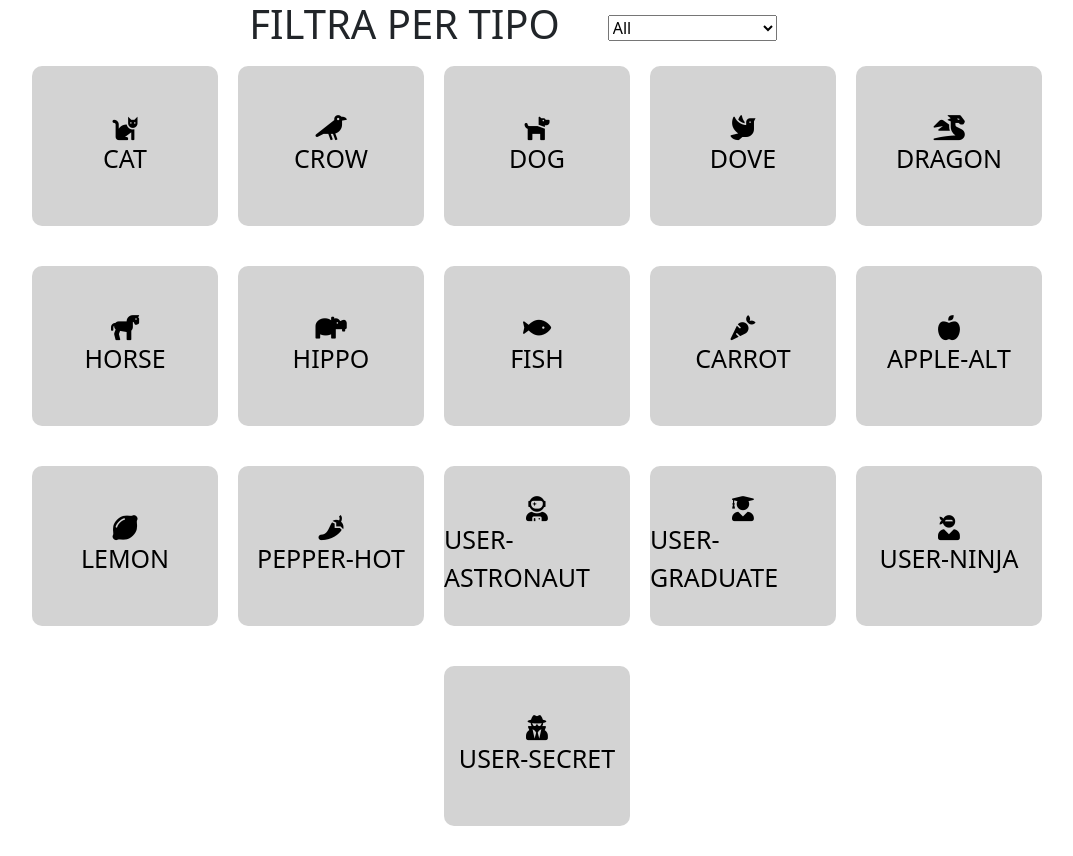
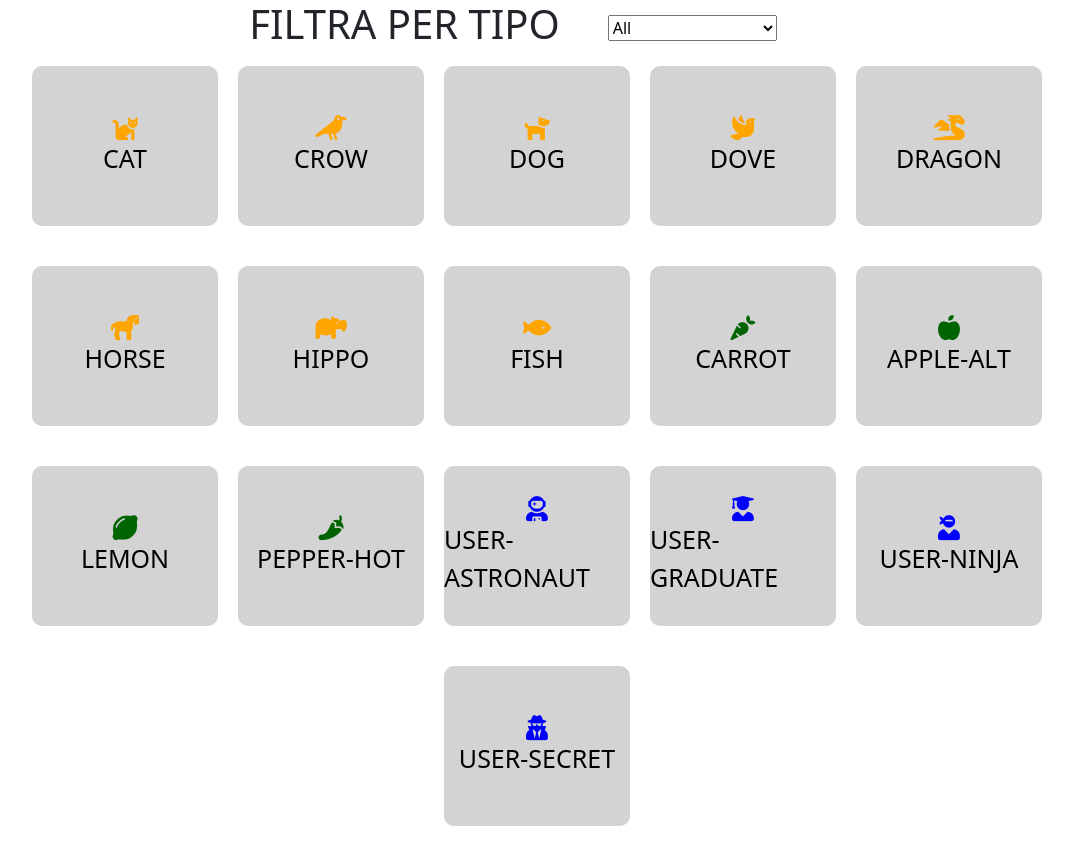
Before and after one commit to G-Salis/js-es6-icons, a plain HTML site: page index.html in a window 1280 px wide. Shown: the whole page, without its empty margins (103-1176 px from the left). Drawn offline with nearby package versions, Linux system fonts and the light colour scheme.

Commit message:
milestone2

```diff
--- a/css/style.css
+++ b/css/style.css
@@ -21,9 +21,22 @@
   }
 
 
+
 .container{
     display: flex;
     flex-wrap: wrap;
     justify-content: center;
 
   }
+
+  .orange{
+    color: orange;
+  }
+
+  .green{
+    color: darkgreen;
+  }
+
+  .blue{
+    color: blue;
+  }
--- a/js/Milestone 2/script.js
+++ b/js/Milestone 2/script.js
@@ -123,7 +123,7 @@ function createSquare(){
 
 		container.innerHTML += `
 		<div class="box">
-			<i class="${box.family} ${box.prefix}${box.name}"></i>
+			<i class="${box.family} ${box.prefix}${box.name} ${box.color}"></i>
 			<span>${name}</span>
 		</div>
 		`;
```
